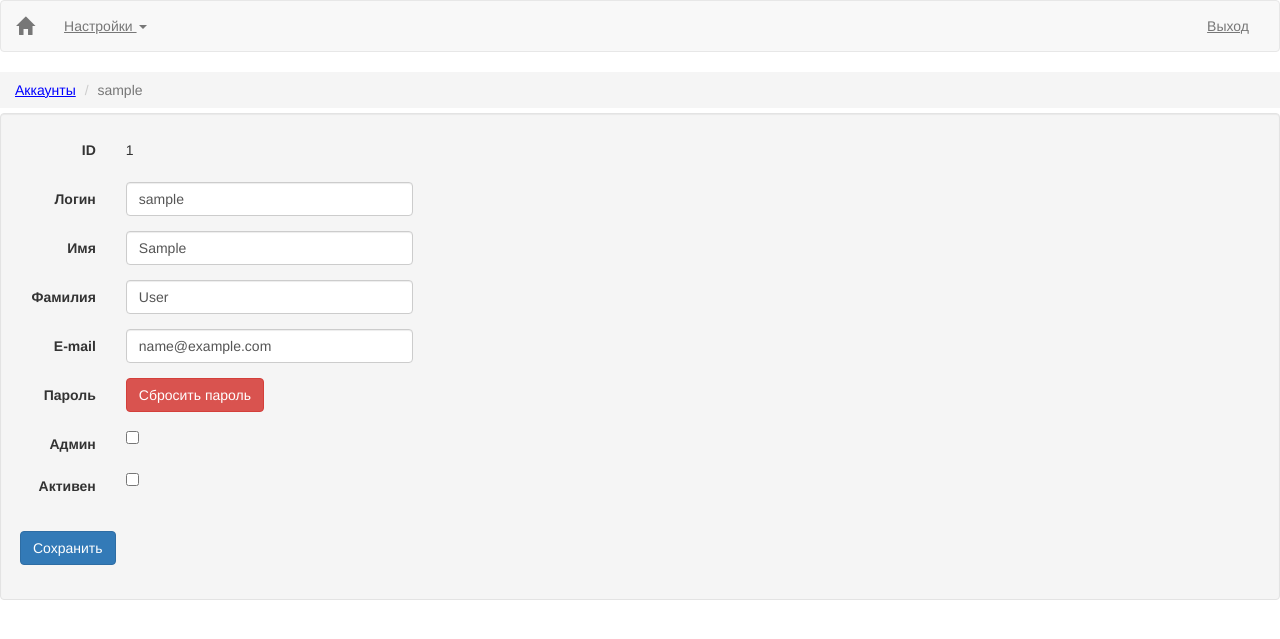
After one commit to lixp1976/quiz, a Django app: template sources/accounts/templates/accounts/edit.html in a window 1280 px wide. The commit adds this page. Shown: the top 639 px of the page. Run offline with Django 3.2, Linux system fonts and the light colour scheme; the template is opened without the code that fills it: most values are stand-ins (such as "Sample title", 1, 10 or a date in 2020); some libraries are stand-ins or nearby versions.

Commit message:
добавил страницу редактирования данных об аккаунте

```diff
--- /dev/null
+++ b/sources/accounts/forms.py
@@ -0,0 +1 @@
+__author__ = 'djud'
--- /dev/null
+++ b/sources/accounts/templates/accounts/edit.html
@@ -0,0 +1,110 @@
+{% extends 'base_page.html' %}
+
+{% block title %}{{ account.username }}{% endblock %}
+
+{% block js %}
+    <script type="text/javascript">
+        function reset_password(url_reset_password)
+        {
+            $.ajax({
+                url: url_reset_password,
+                method: 'GET',
+                success: function (text) {
+                    if (text == 'ok')
+                        alert('Пароль сброшен');
+                    else
+                        alert(text);
+                },
+                error: function (text) {
+                    alert('Произошла ошибка');
+                }
+            });
+        }
+    </script>
+{% endblock %}
+
+{% block breadcrumbs %}
+<ol class="breadcrumb" style="border-radius: 0; margin-bottom: 5px">
+    <li><a href="{% url 'url_list_accounts' %}">Аккаунты</a></li>
+    <li class="active">{{ account.username }}</li>
+</ol>
+{% endblock %}
+
+{% block body %}
+
+<div class="well">
+<form class="form-horizontal" role="form" method="POST"
+      action="{% url 'url_save_account' account.id %}">{% csrf_token %}
+    <div class="form-group">
+        <label class="col-sm-1 control-label">ID</label>
+        <div class="col-sm-3">
+            <p class="form-control-static">{{ account.id }}</p>
+        </div>
+    </div>
+
+    <div class="form-group">
+        <label for="username" class="col-sm-1 control-label">Логин</label>
+        <div class="col-sm-3">
+            <input type="text" class="form-control" id="username" name="username"
+                placeholder="Логин" value="{{ account.username }}">
+        </div>
+    </div>
+
+    <div class="form-group">
+        <label for="first_name" class="col-sm-1 control-label">Имя</label>
+        <div class="col-sm-3">
+            <input type="text" class="form-control" id="first_name" name="first_name"
+                placeholder="Имя" value="{{ account.first_name }}">
+        </div>
+    </div>
+
+    <div class="form-group">
+        <label for="last_name" class="col-sm-1 control-label">Фамилия</label>
+        <div class="col-sm-3">
+            <input type="text" class="form-control" id="last_name" name="last_name"
+                placeholder="Фамилия" value="{{ account.last_name }}">
+        </div>
+    </div>
+
+    <div class="form-group">
+        <label for="email" class="col-sm-1 control-label">E-mail</label>
+        <div class="col-sm-3">
+            <input type="text" class="form-control" id="email" name="email"
+                placeholder="E-mail" value="{{ account.email }}">
+        </div>
+    </div>
+
+    <div class="form-group">
+        <label for="" class="col-sm-1 control-label">Пароль</label>
+        <div class="col-sm-3">
+            <input type="button" class="btn btn-danger pretty" value="Сбросить пароль"
+                    onclick="reset_password('{% url 'url_reset_password' account.id %}')"/>
+        </div>
+    </div>
+
+    <div class="form-group">
+        <label for="is_superuser" class="col-sm-1 control-label">Админ</label>
+        <div class="col-sm-3">
+            <input type="checkbox" id="is_superuser" name="is_superuser"
+                {% if account.is_superuser %}checked="checked"{% endif %} value="1" />
+        </div>
+    </div>
+
+    <div class="form-group">
+        <label for="is_active" class="col-sm-1 control-label">Активен</label>
+        <div class="col-sm-3">
+            <input type="checkbox" id="is_active" name="is_active"
+                {% if account.is_active %}checked="checked"{% endif %} value="1" />
+        </div>
+    </div>
+
+    <div class="form-group">
+        <div class="col-sm-4">
+            <input type="submit" style="margin-top: 20px"
+                   class="btn btn-primary pretty" value="Сохранить" />
+        </div>
+    </div>
+
+</form>
+</div>
+{% endblock %}
--- a/sources/accounts/templates/accounts/list.html
+++ b/sources/accounts/templates/accounts/list.html
@@ -21,7 +21,8 @@
         <tr class="{% if not user.is_active %}disabled{% endif %}">
             <td>{{ user.date_joined|date:"d.m.Y H:i:s" }}</td>
             <td>{{ user.last_login|date:"d.m.Y H:i:s" }}</td>
-            <td><a href="">{{ user.username }}</a></td>
+            <td><a href="{% url 'url_edit_account' user.id %}"
+                    >{{ user.username }}</a></td>
             <td><a href="mailto:{{ user.email }}">{{ user.email }}</a></td>
             <td>{{ user.first_name }}&nbsp;{{ user.last_name }}</td>
             <td>{{ user.is_superuser }}</td>
--- a/sources/accounts/urls.py
+++ b/sources/accounts/urls.py
@@ -11,4 +11,10 @@ urlpatterns = patterns('accounts.views',
     url('^account/delete/(?P<account_id>\d+)/$', 'delete_account',
         name='url_delete_account'),
     url('^accounts/add/$', 'add_account', name='url_add_account'),
+    url('^accounts/(?P<account_id>\d+)/$', 'edit_account',
+        name='url_edit_account'),
+    url('^accounts/save/(?P<account_id>\d+)/$', 'save_account',
+        name='url_save_account'),
+    url('^accounts/reset_password/(?P<account_id>\d+)/$', 'reset_password',
+        name='url_reset_password'),
 )
```
Also changed, not shown: sources/accounts/views.py (+17 -0 lines).
